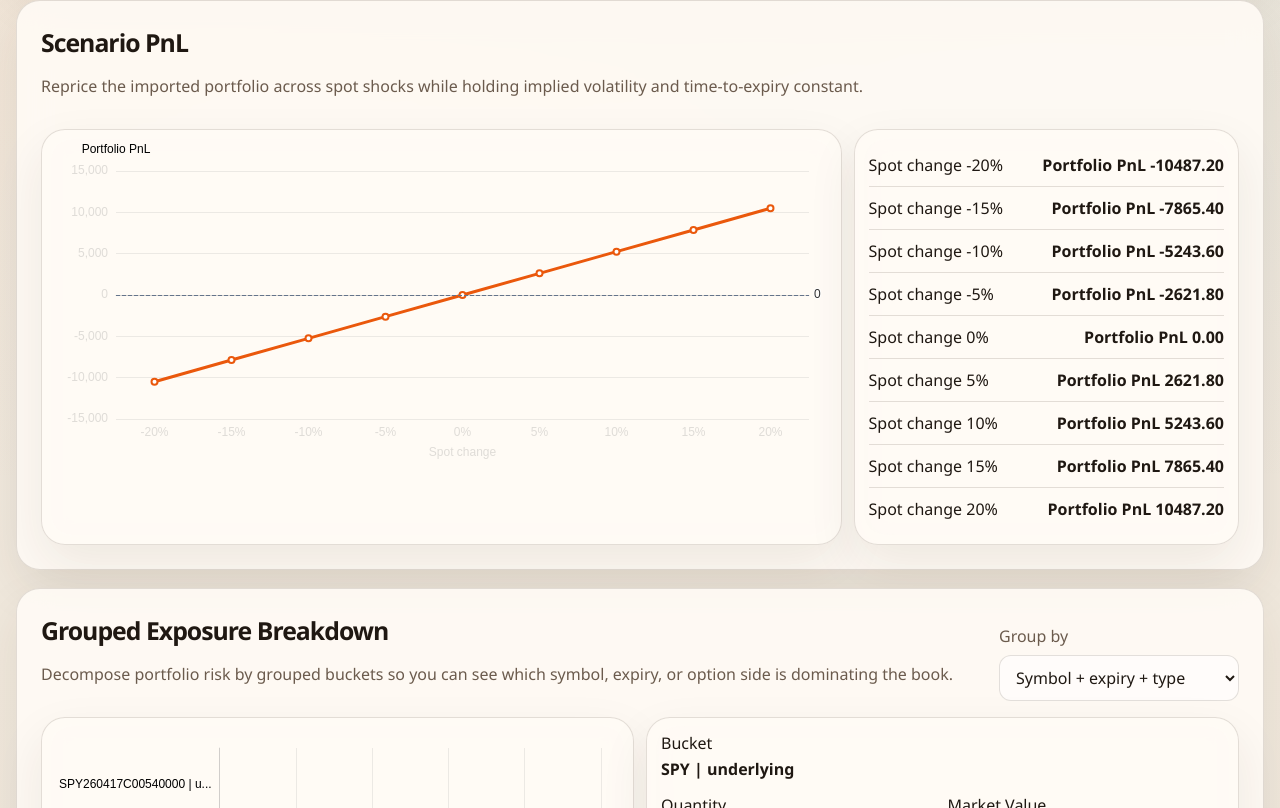
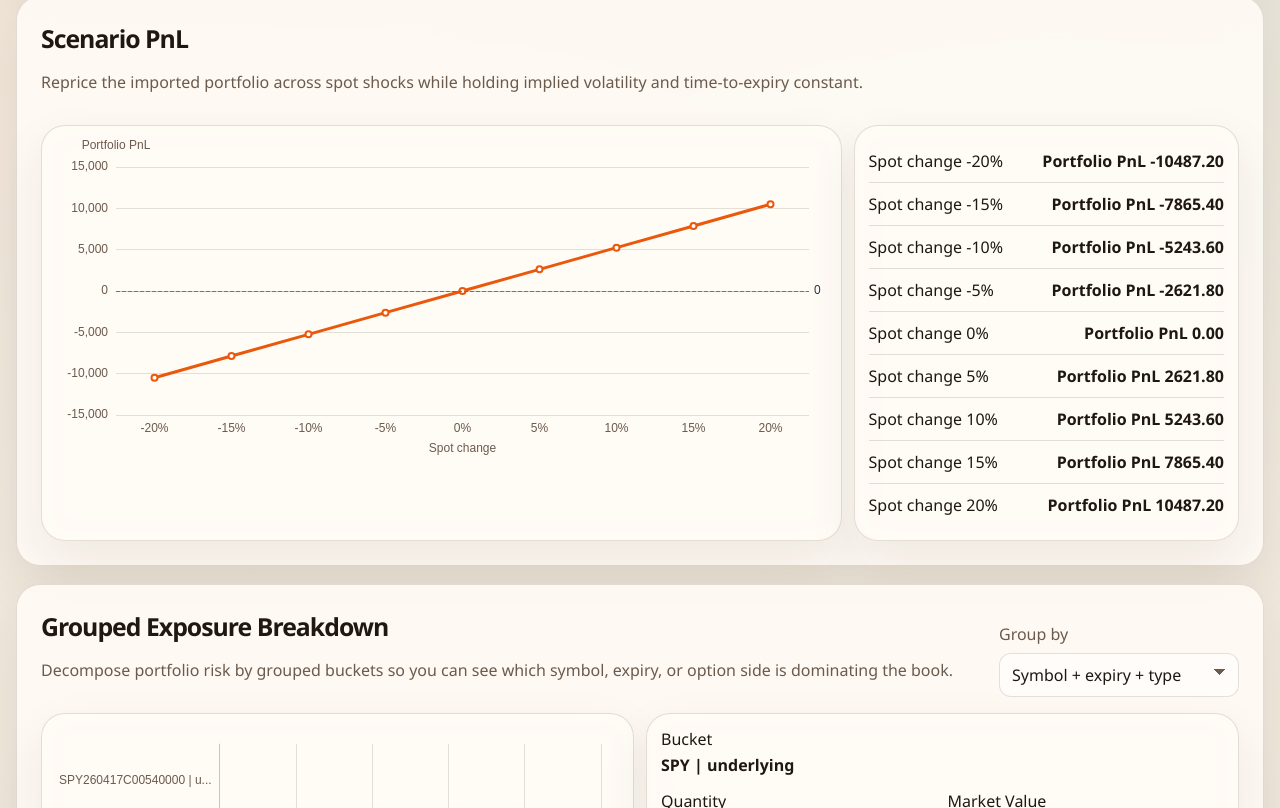
Before and after one commit to tihaya-anon/options-risk-platform, a React (Vite) app: page / in a window 1280 px wide. Shown: the part 952-1760 px from the top of the page. Built offline with nearby package versions, Linux system fonts and the light colour scheme.

Commit message:
fix: improve chart theming and skew labels

```diff
--- a/src/style.css
+++ b/src/style.css
@@ -52,6 +52,16 @@ textarea {
 
 select {
   min-height: 44px;
+  appearance: none;
+  background-image:
+    linear-gradient(45deg, transparent 50%, var(--muted) 50%),
+    linear-gradient(135deg, var(--muted) 50%, transparent 50%);
+  background-position:
+    calc(100% - 18px) calc(50% - 3px),
+    calc(100% - 12px) calc(50% - 3px);
+  background-size: 6px 6px, 6px 6px;
+  background-repeat: no-repeat;
+  padding-right: 34px;
 }
 
 textarea {
@@ -98,6 +108,7 @@ textarea {
   font-size: clamp(2.4rem, 5vw, 4.5rem);
   line-height: 0.94;
   letter-spacing: -0.06em;
+  color: var(--ink);
 }
 
 .eyebrow {
@@ -179,6 +190,7 @@ textarea {
   font-family: "Space Grotesk", "Segoe UI", sans-serif;
   font-size: 1.55rem;
   letter-spacing: -0.04em;
+  color: var(--ink);
 }
 
 .metrics-grid,
@@ -305,6 +317,7 @@ textarea {
   margin: 12px 0 4px;
   font-family: "Space Grotesk", "Segoe UI", sans-serif;
   font-size: 1.32rem;
+  color: var(--ink);
 }
 
 .quote-mid {
@@ -320,6 +333,16 @@ textarea {
 .quote-stats strong {
   display: block;
   margin-top: 4px;
+}
+
+.quote-stats strong,
+.metric strong,
+.meta-row strong,
+.meta-block strong,
+.surface-head h3,
+.scenario-row strong,
+.greek-bar-head strong {
+  color: var(--ink);
 }
 
 .positions-editor,
--- a/src/ui/App.tsx
+++ b/src/ui/App.tsx
@@ -1,6 +1,7 @@
 import { useEffect, useMemo, useState } from "react";
 import { blackScholesModel } from "../lib/bs";
 import { enrichSnapshot } from "../lib/enrich";
+import { getChartTheme } from "./chartTheme";
 import { paletteTokens, type Language, type Palette, type ThemeMode } from "./config";
 import { calculateRiskSummary } from "./format";
 import { createTranslator } from "./i18n";
@@ -93,6 +94,7 @@ export function App() {
     );
   }, [enrichedQuotes, groupByMode, parsedPositions.positions, snapshot]);
   const paletteColors = paletteTokens[palette];
+  const chartTheme = useMemo(() => getChartTheme(themeMode), [themeMode]);
 
   return (
     <main className="page-shell">
@@ -124,11 +126,13 @@ export function App() {
             t={t}
             accentColor={paletteColors.accent}
             neutralColor={paletteColors.neutral}
+            chartTheme={chartTheme}
           />
           <GroupedExposureSection
             groups={groupedExposures}
             groupByMode={groupByMode}
             t={t}
+            chartTheme={chartTheme}
             onGroupByModeChange={setGroupByMode}
           />
           <GreeksSummarySection
@@ -140,12 +144,14 @@ export function App() {
             rows={enrichedQuotes}
             upColor={paletteColors.up}
             downColor={paletteColors.down}
+            chartTheme={chartTheme}
             t={t}
           />
           <SkewSection
             rows={enrichedQuotes}
             upColor={paletteColors.up}
             downColor={paletteColors.down}
+            chartTheme={chartTheme}
             t={t}
           />
           <ChainSection
--- /dev/null
+++ b/src/ui/chartTheme.ts
@@ -0,0 +1,23 @@
+import type { ThemeMode } from "./config";
+
+export interface ChartTheme {
+  textColor: string;
+  subtleTextColor: string;
+  gridLineColor: string;
+}
+
+export function getChartTheme(themeMode: ThemeMode): ChartTheme {
+  if (themeMode === "dark") {
+    return {
+      textColor: "#edf2f7",
+      subtleTextColor: "#9eb0c2",
+      gridLineColor: "rgba(190, 208, 224, 0.14)",
+    };
+  }
+
+  return {
+    textColor: "#1f1812",
+    subtleTextColor: "#6b5b4d",
+    gridLineColor: "rgba(62, 43, 28, 0.14)",
+  };
+}
--- a/src/ui/components/GroupedExposureSection.tsx
+++ b/src/ui/components/GroupedExposureSection.tsx
@@ -1,5 +1,6 @@
 import type { I18nKey } from "../i18n";
 import type { EChartsOption } from "echarts";
+import type { ChartTheme } from "../chartTheme";
 import type { GroupByMode, GroupedExposure } from "../positions";
 import { EChart } from "./EChart";
 
@@ -7,11 +8,13 @@ export function GroupedExposureSection({
   groups,
   groupByMode,
   t,
+  chartTheme,
   onGroupByModeChange,
 }: {
   groups: GroupedExposure[];
   groupByMode: GroupByMode;
   t: (key: I18nKey) => string;
+  chartTheme: ChartTheme;
   onGroupByModeChange: (mode: GroupByMode) => void;
 }) {
   const option: EChartsOption = {
@@ -24,14 +27,18 @@ export function GroupedExposureSection({
     },
     xAxis: {
       type: "value",
-      axisLabel: { color: "var(--muted)" },
-      splitLine: { lineStyle: { color: "rgba(128,128,128,0.15)" } },
+      axisLabel: { color: chartTheme.subtleTextColor },
+      splitLine: { lineStyle: { color: chartTheme.gridLineColor } },
     },
     yAxis: {
       type: "category",
       data: groups.map((group) => group.bucket),
-      axisLabel: { color: "var(--muted)", width: 160, overflow: "truncate" },
-      axisLine: { lineStyle: { color: "rgba(128,128,128,0.25)" } },
+      axisLabel: {
+        color: chartTheme.subtleTextColor,
+        width: 160,
+        overflow: "truncate",
+      },
+      axisLine: { lineStyle: { color: chartTheme.gridLineColor } },
     },
     series: [
       {
--- a/src/ui/components/ScenarioPnlSection.tsx
+++ b/src/ui/components/ScenarioPnlSection.tsx
@@ -1,6 +1,7 @@
 import type { I18nKey } from "../i18n";
 import type { EChartsOption } from "echarts";
 import type { ScenarioPoint } from "../positions";
+import type { ChartTheme } from "../chartTheme";
 import { EChart } from "./EChart";
 
 export function ScenarioPnlSection({
@@ -8,11 +9,13 @@ export function ScenarioPnlSection({
   t,
   accentColor,
   neutralColor,
+  chartTheme,
 }: {
   scenarios: ScenarioPoint[];
   t: (key: I18nKey) => string;
   accentColor: string;
   neutralColor: string;
+  chartTheme: ChartTheme;
 }) {
   const option: EChartsOption = {
     backgroundColor: "transparent",
@@ -29,15 +32,16 @@ export function ScenarioPnlSection({
       name: t("spotChange"),
       nameLocation: "middle",
       nameGap: 28,
-      axisLabel: { color: "var(--muted)" },
-      axisLine: { lineStyle: { color: "rgba(128,128,128,0.25)" } },
+      nameTextStyle: { color: chartTheme.subtleTextColor },
+      axisLabel: { color: chartTheme.subtleTextColor },
+      axisLine: { lineStyle: { color: chartTheme.gridLineColor } },
     },
     yAxis: {
       type: "value",
       name: t("portfolioPnl"),
-      nameTextStyle: { color: "var(--muted)" },
-      axisLabel: { color: "var(--muted)" },
-      splitLine: { lineStyle: { color: "rgba(128,128,128,0.15)" } },
+      nameTextStyle: { color: chartTheme.subtleTextColor },
+      axisLabel: { color: chartTheme.subtleTextColor },
+      splitLine: { lineStyle: { color: chartTheme.gridLineColor } },
     },
     series: [
       {
--- a/src/ui/components/SkewSection.tsx
+++ b/src/ui/components/SkewSection.tsx
@@ -1,4 +1,5 @@
 import type { EnrichedOptionQuote } from "../../types";
+import type { ChartTheme } from "../chartTheme";
 import { groupByExpiry } from "../format";
 import type { I18nKey } from "../i18n";
 import { SkewCard } from "./SkewCard";
@@ -7,11 +8,13 @@ export function SkewSection({
   rows,
   upColor,
   downColor,
+  chartTheme,
   t,
 }: {
   rows: EnrichedOptionQuote[];
   upColor: string;
   downColor: string;
+  chartTheme: ChartTheme;
   t: (key: I18nKey) => string;
 }) {
   const grouped = groupByExpiry(rows);
@@ -32,6 +35,7 @@ export function SkewSection({
             rows={expiryRows}
             upColor={upColor}
             downColor={downColor}
+            chartTheme={chartTheme}
             t={t}
           />
         ))}
--- a/src/ui/components/TermStructureSection.tsx
+++ b/src/ui/components/TermStructureSection.tsx
@@ -2,17 +2,20 @@ import type { EnrichedOptionQuote } from "../../types";
 import type { EChartsOption } from "echarts";
 import { averageIv, groupByExpiry } from "../format";
 import type { I18nKey } from "../i18n";
+import type { ChartTheme } from "../chartTheme";
 import { EChart } from "./EChart";
 
 export function TermStructureSection({
   rows,
   upColor,
   downColor,
+  chartTheme,
   t,
 }: {
   rows: EnrichedOptionQuote[];
   upColor: string;
   downColor: string;
+  chartTheme: ChartTheme;
   t: (key: I18nKey) => string;
 }) {
   const expiries = [...new Set(rows.map((row) => row.expiry))].sort();
@@ -31,22 +34,25 @@ export function TermStructureSection({
     },
     legend: {
       top: 0,
-      textStyle: { color: "var(--ink)" },
+      textStyle: { color: chartTheme.textColor },
       data: [t("callIv"), t("putIv")],
     },
     xAxis: {
       type: "category",
       data: expiries,
-      axisLabel: { color: "var(--muted)" },
-      axisLine: { lineStyle: { color: "rgba(128,128,128,0.25)" } },
+      axisLabel: {
+        color: chartTheme.subtleTextColor,
+        formatter: (value: string) => value.slice(5),
+      },
+      axisLine: { lineStyle: { color: chartTheme.gridLineColor } },
     },
     yAxis: {
       type: "value",
       axisLabel: {
-        color: "var(--muted)",
+        color: chartTheme.subtleTextColor,
         formatter: (value: number) => `${(value * 100).toFixed(0)}%`,
       },
-      splitLine: { lineStyle: { color: "rgba(128,128,128,0.15)" } },
+      splitLine: { lineStyle: { color: chartTheme.gridLineColor } },
     },
     series: [
       {
--- a/src/ui/i18n.ts
+++ b/src/ui/i18n.ts
@@ -68,7 +68,8 @@ export type I18nKey =
   | "groupByExpiry"
   | "groupByOptionType"
   | "groupBySymbolExpiry"
-  | "groupByFull";
+  | "groupByFull"
+  | "impliedVolatility";
 
 const translations: Record<Language, Record<I18nKey, string>> = {
   en: {
@@ -148,6 +149,7 @@ const translations: Record<Language, Record<I18nKey, string>> = {
     groupByOptionType: "Option type",
     groupBySymbolExpiry: "Symbol + expiry",
     groupByFull: "Symbol + expiry + type",
+    impliedVolatility: "Implied Volatility",
   },
   zh: {
     appEyebrow: "静态期权风险平台",
@@ -222,6 +224,7 @@ const translations: Record<Language, Record<I18nKey, string>> = {
     groupByOptionType: "按期权方向",
     groupBySymbolExpiry: "按标的 + 到期日",
     groupByFull: "按标的 + 到期日 + 方向",
+    impliedVolatility: "隐含波动率",
   },
 };
 
```
Also changed, not shown: src/ui/components/SkewCard.tsx (+20 -1 lines).
